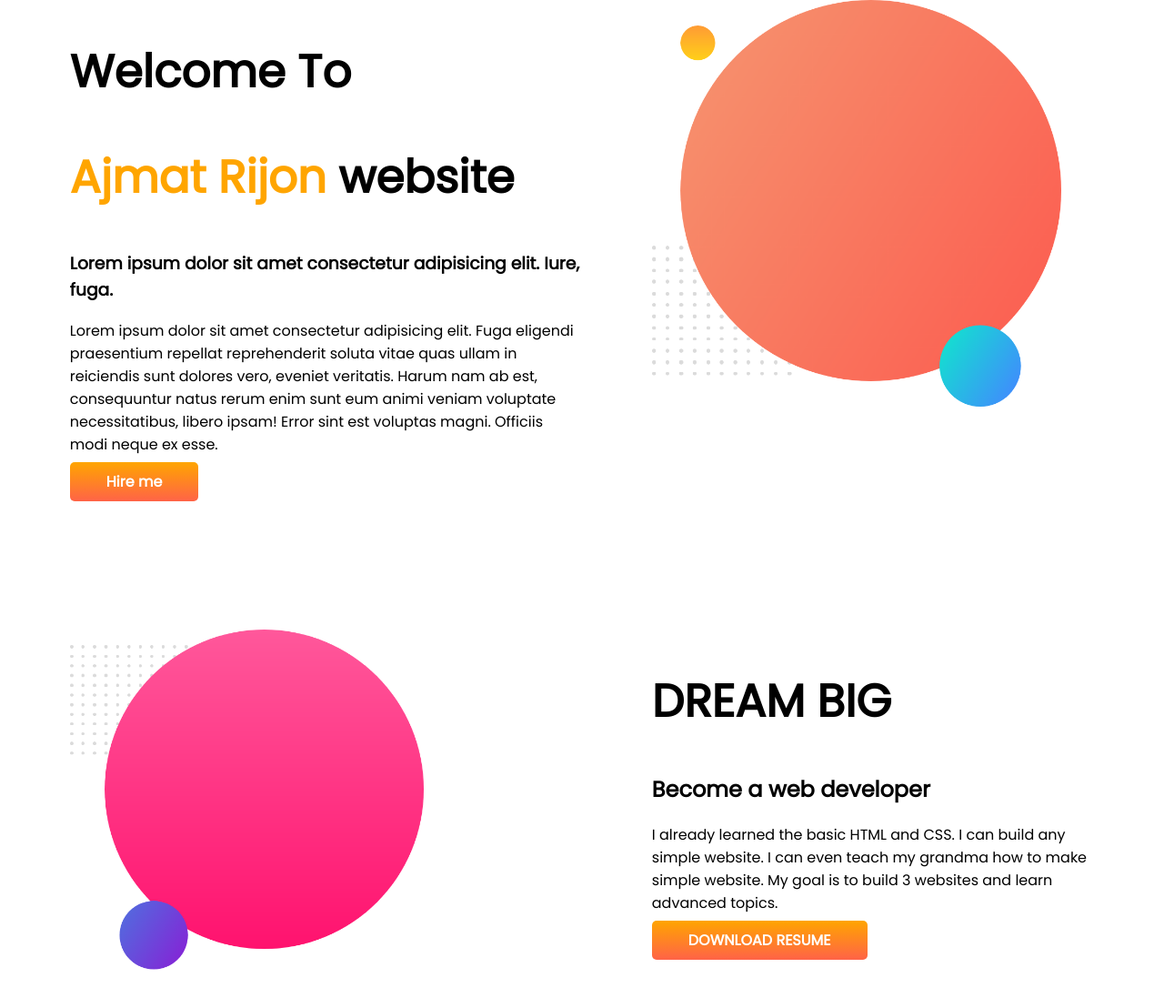
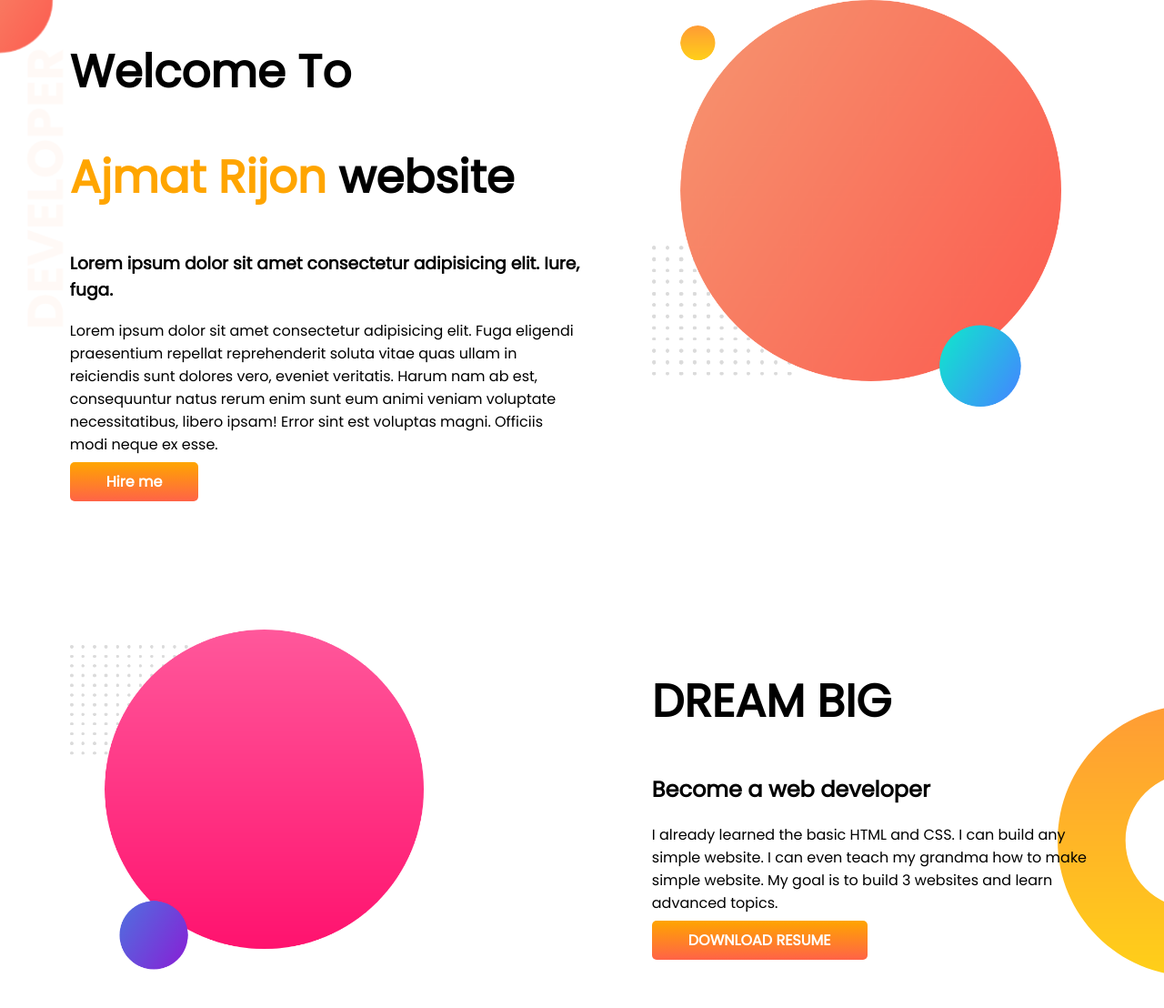
Before and after one commit to AjmatRijon/Developer-portfolio, a plain HTML site: page index.html in a window 1280 px wide. Shown: the whole page at 91% size. Drawn offline with Linux system fonts and the light colour scheme; the site is published under a folder, as on GitHub Pages, so addresses that start at the root find nothing.

Commit message:
link error fix

```diff
--- a/style.css
+++ b/style.css
@@ -14,7 +14,7 @@ section{
     margin-bottom: 150px;
 }
 .top-banner{
-    background-image: url(/images/top-banner.png);
+    background-image: url(images/top-banner.png);
     background-repeat: no-repeat;
 }
 .half-width{
@@ -33,7 +33,7 @@ section{
     border-radius: 5px;
 }
 .dream-big{
-    background-image: url(/images/dream-bg.png);
+    background-image: url(images/dream-bg.png);
     background-repeat: no-repeat;
     background-position:right bottom;
 }
```
